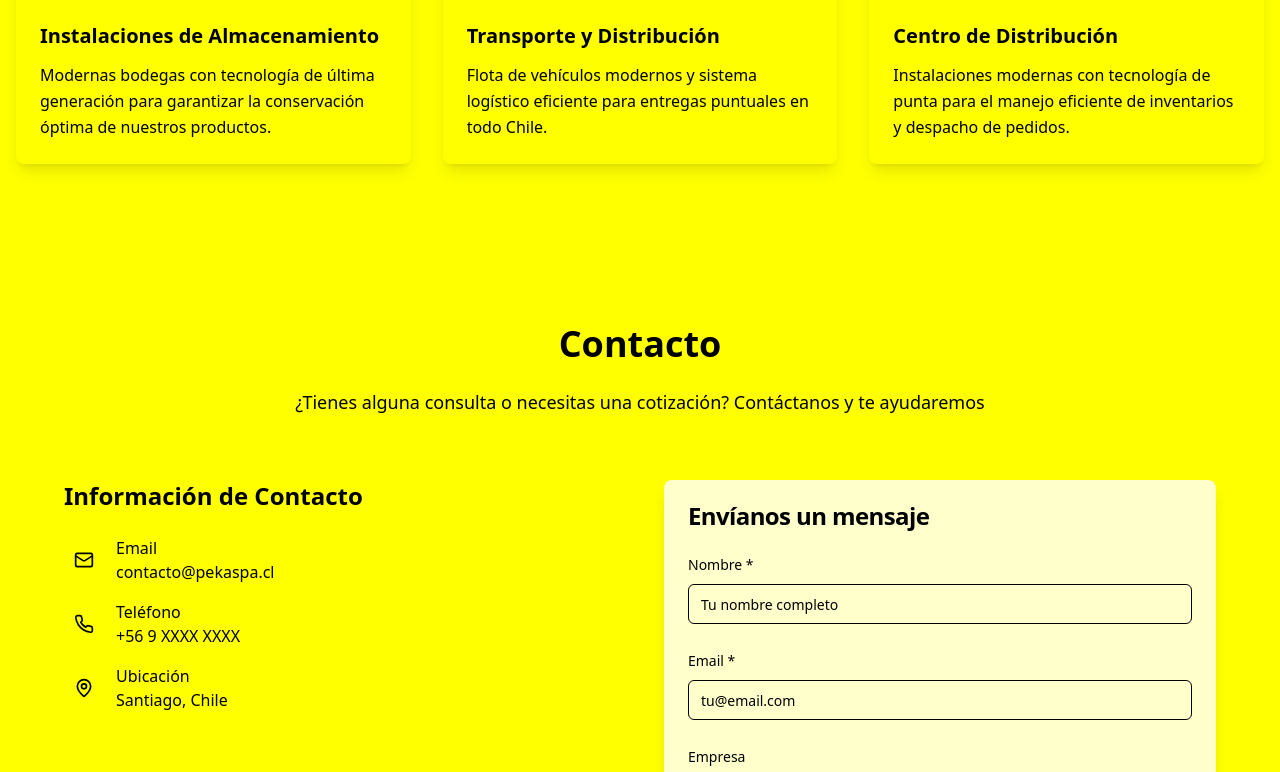
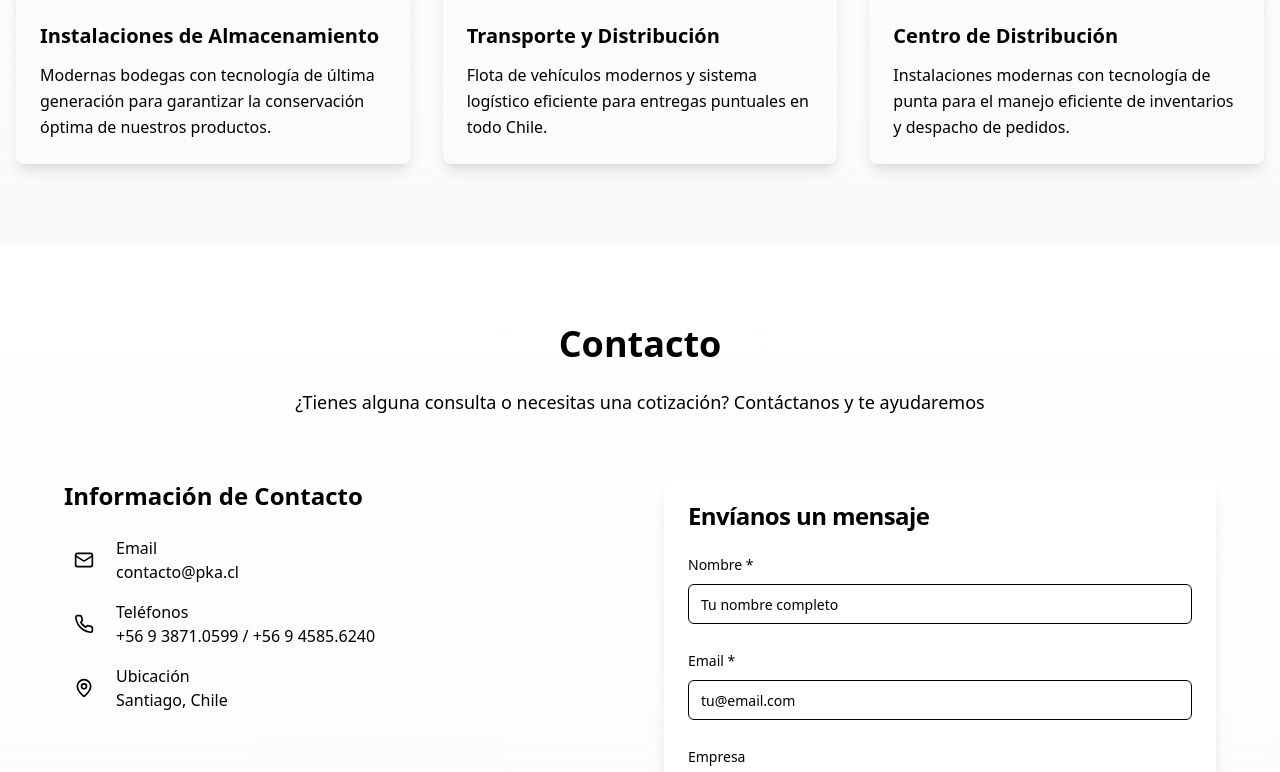
Before and after one commit to fernandoaug18/peka, a React (Vite) app: page / in a window 1280 px wide. Shown: the part 2025-2797 px from the top of the page. Built offline with nearby package versions, Linux system fonts and the light colour scheme.

Commit message:
Update contact information and colors
Update phone numbers, email, and color scheme.

```diff
--- a/src/components/ContactSection.tsx
+++ b/src/components/ContactSection.tsx
@@ -62,7 +62,7 @@ const ContactSection = () => {
                   </div>
                   <div>
                     <p className="font-medium">Email</p>
-                    <p className="text-muted-foreground">contacto@pekaspa.cl</p>
+                    <p className="text-muted-foreground">contacto@pka.cl</p>
                   </div>
                 </div>
 
@@ -71,8 +71,8 @@ const ContactSection = () => {
                     <Phone className="w-5 h-5 text-primary" />
                   </div>
                   <div>
-                    <p className="font-medium">Teléfono</p>
-                    <p className="text-muted-foreground">+56 9 XXXX XXXX</p>
+                    <p className="font-medium">Teléfonos</p>
+                    <p className="text-muted-foreground">+56 9 3871.0599 / +56 9 4585.6240</p>
                   </div>
                 </div>
 
--- a/src/index.css
+++ b/src/index.css
@@ -36,8 +36,8 @@ All colors MUST be HSL.
     --input: 231 235 240 1;
     --ring: 147 51 234 1;
 
-    --gradient-hero: linear-gradient(135deg, hsl(250 250 252 / 0.8), hsl(245 245 250 / 0.9));
-    --gradient-section: linear-gradient(180deg, hsl(255 255 255 / 1), hsl(248 250 252 / 1));
+    --gradient-hero: linear-gradient(135deg, rgb(250, 250, 252), rgb(245, 245, 250));
+    --gradient-section: linear-gradient(180deg, rgb(255, 255, 255), rgb(248, 250, 252));
 
     --radius: 0.5rem;
 
```
